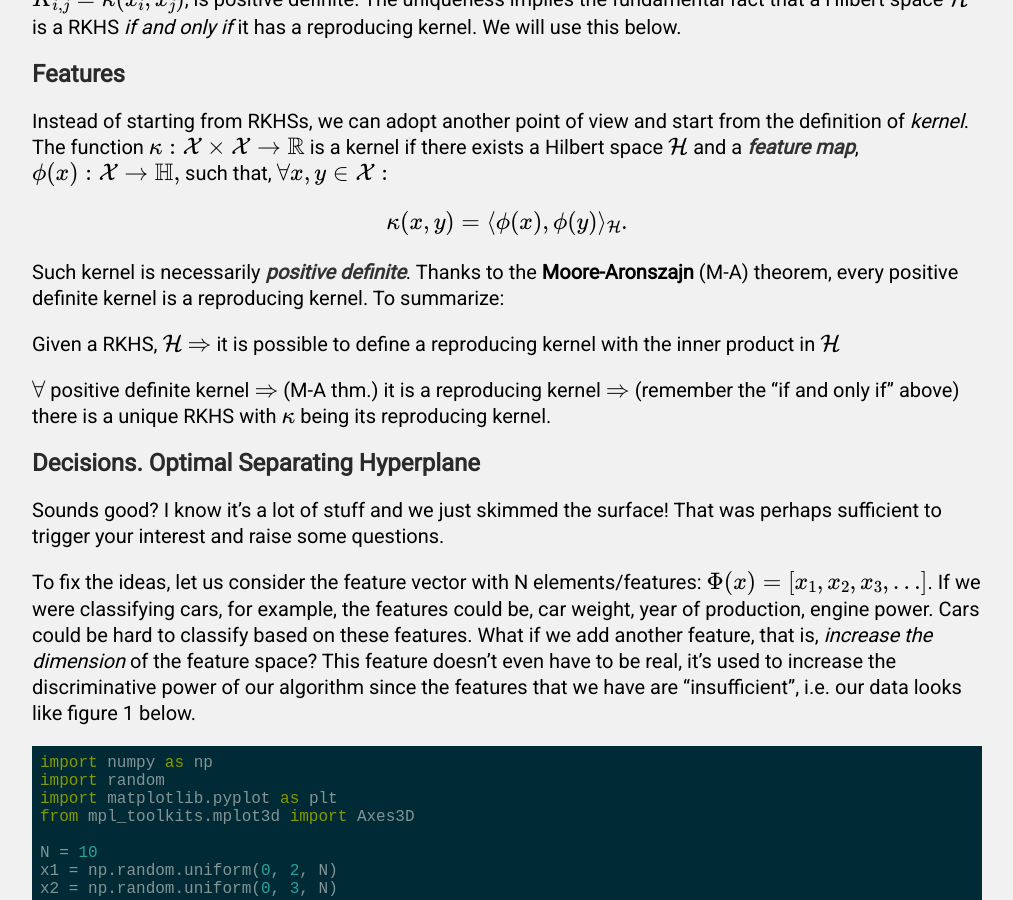
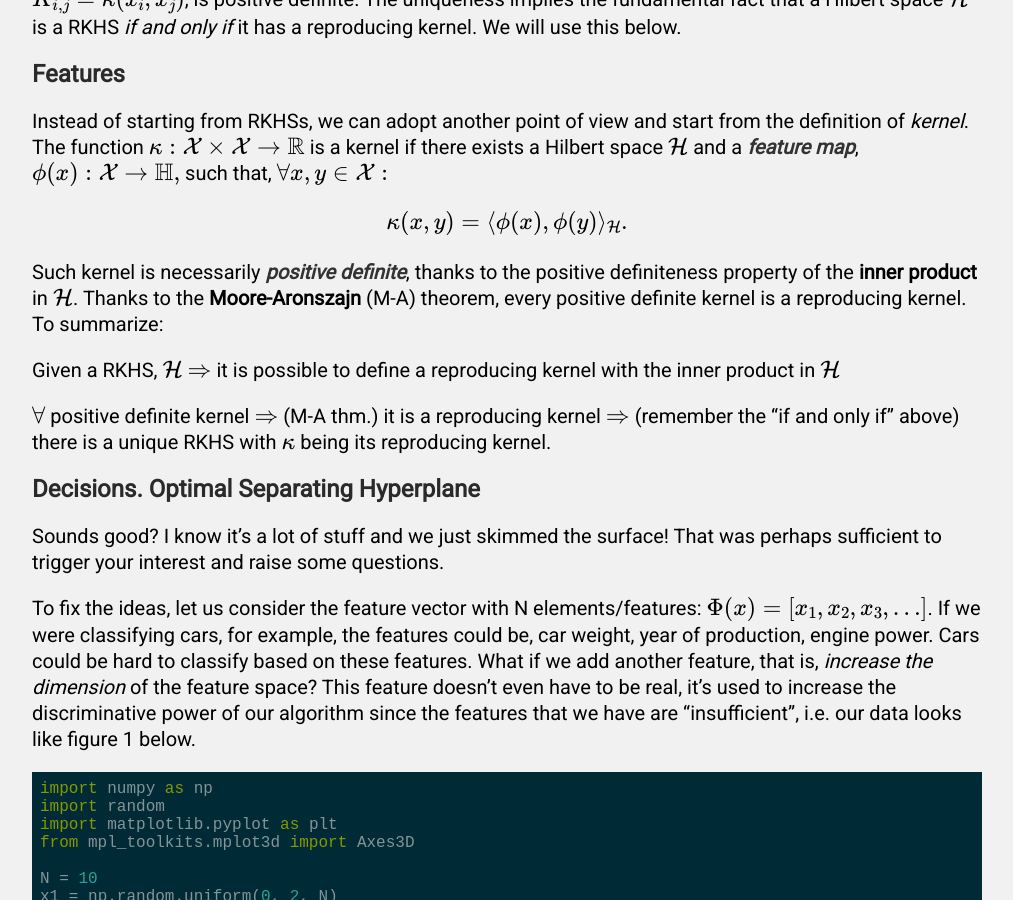
Before and after one commit to FullSimplify/FullSimplify.github.io, a Jekyll site: the page built from _posts/2000-01-02-Support-Vector-Machines,-a-Gentle-Introduction.md, in a window 1280 px wide and 900 px high, scrolled down 4179 px. Shown: the whole window, without its empty margins (133-1146 px from the left). Built offline with Jekyll 4.4.1, drawn with Linux system fonts in a browser that asks for light colours; formulas are drawn with MathJax 3.

Commit message:
Update 2000-01-02-Support-Vector-Machines,-a-Gentle-Introduction.md

```diff
--- a/_posts/2000-01-02-Support-Vector-Machines,-a-Gentle-Introduction.md
+++ b/_posts/2000-01-02-Support-Vector-Machines,-a-Gentle-Introduction.md
@@ -129,7 +129,7 @@ Instead of starting from RKHSs, we can adopt another point of view and start fro
 \kappa(x,y)=\langle \phi(x),\phi(y) \rangle_{\mathcal{H}}.
 \end{equation}
 
-Such kernel is necessarily **positive definite**. Thanks to the<a target="_blank" href='https://en.wikipedia.org/wiki/Reproducing_kernel_Hilbert_space#Moore.E2.80.93Aronszajn_theorem'> Moore-Aronszajn</a> (M-A) theorem, every positive definite kernel is a reproducing kernel. To summarize:
+Such kernel is necessarily **positive definite**, thanks to the positive definiteness property of the <a target="_blank" href='https://en.wikipedia.org/wiki/Inner_product_space'> inner product</a> in $$\mathcal{H}$$. Thanks to the<a target="_blank" href='https://en.wikipedia.org/wiki/Reproducing_kernel_Hilbert_space#Moore.E2.80.93Aronszajn_theorem'> Moore-Aronszajn</a> (M-A) theorem, every positive definite kernel is a reproducing kernel. To summarize:
 
 Given a RKHS, $$\mathcal{H}$$ $$\Rightarrow$$ it is possible to define a reproducing kernel with the inner product in $$\mathcal{H}$$
 
```
